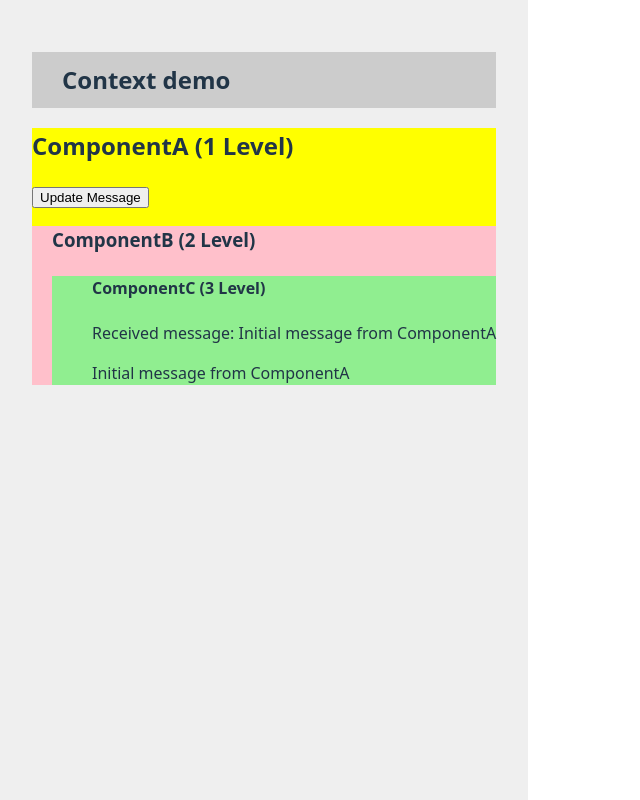
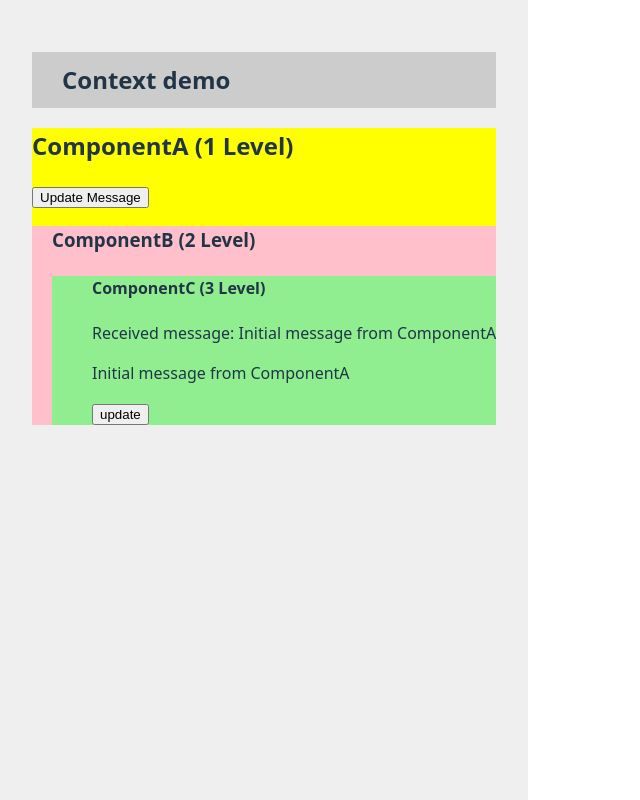
Before and after one commit to Jeinn-co/03-ref-meno-form, a React (Vite) app: page / in a window 1280 px wide. Shown: the whole page, without its empty margins (0-640 px from the left). Built offline with nearby package versions, Linux system fonts and the light colour scheme.

Commit message:
message, setMessage

```diff
--- a/src/components/ComponentA.jsx
+++ b/src/components/ComponentA.jsx
@@ -7,7 +7,7 @@ export default function ComponentA() {
   const [message, setMessage] = useState("Initial message from ComponentA");
 
   return (
-    <MessageContext.Provider value={message}>
+    <MessageContext.Provider value={{message, setMessage}}>
       <div style={{ backgroundColor: "yellow" }}>
         <h2>ComponentA (1 Level)</h2>
         <button
--- a/src/components/ComponentC.jsx
+++ b/src/components/ComponentC.jsx
@@ -3,14 +3,16 @@ import { MessageContext } from "./ComponentA";
 
 export default function ComponentC({ text }) {
   const value = useContext(MessageContext);
-  console.log(value); // "hello"
+  console.log(value); // {message, setMessage}
+
+  const { message, setMessage } = value;
 
   return (
     <div style={{ paddingLeft: 40, backgroundColor: "lightgreen" }}>
       <h4>ComponentC (3 Level)</h4>
       <p>Received message: {text}</p>
-      <p>{value}</p>
-      {/* <button onClick={() => value.setMessage("update!!")}>update</button> */}
+      <p>{message}</p>
+      <button onClick={() => setMessage("update!!")}>update</button>
     </div>
   );
 }
```
